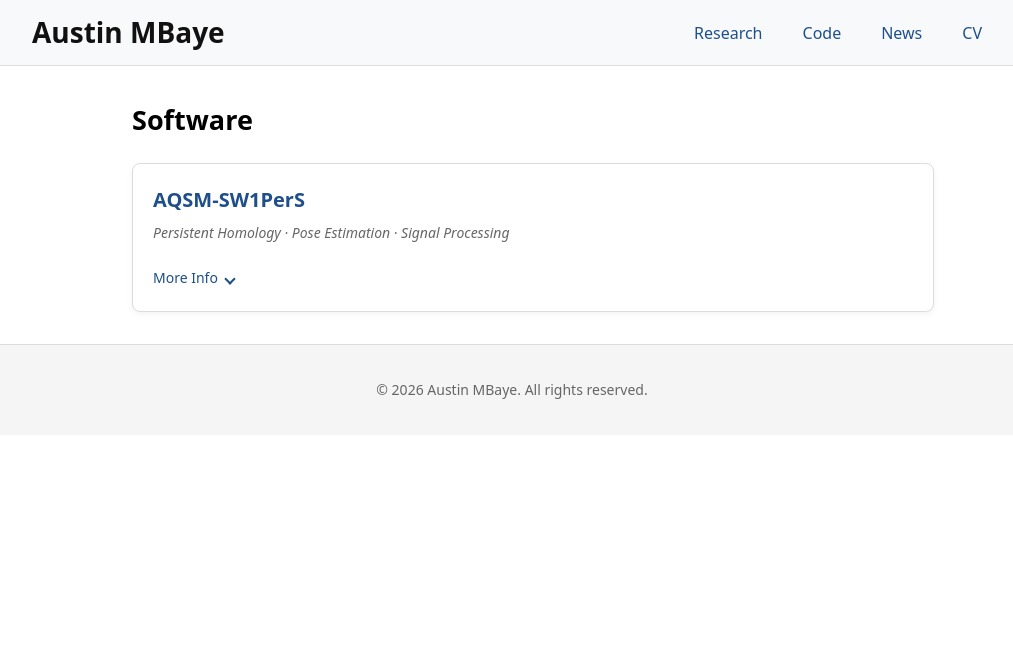
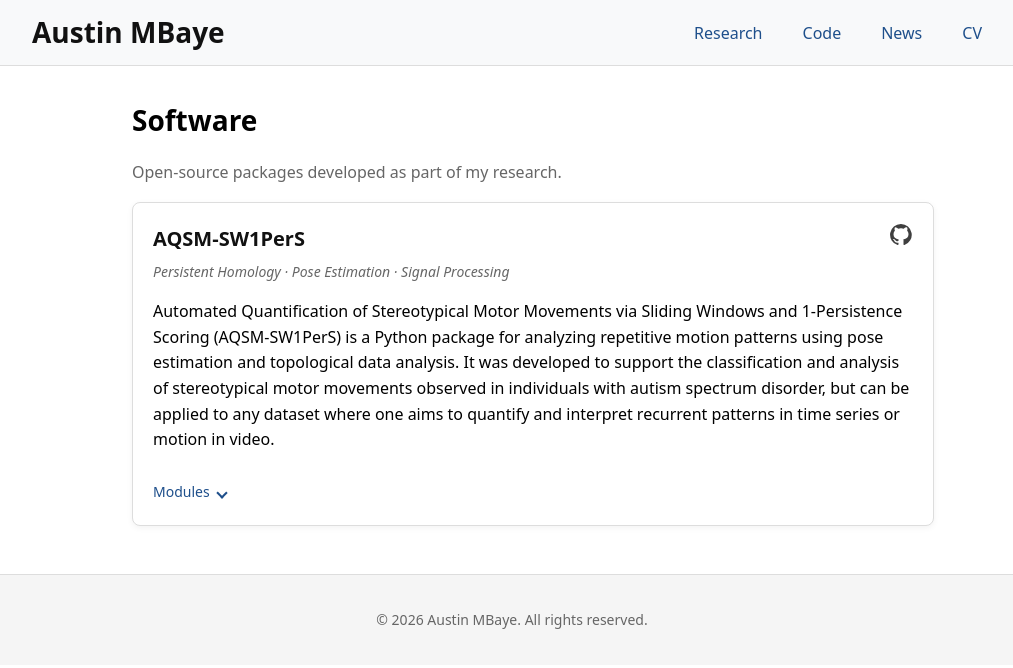
Before and after one commit to ambaye15/ambaye15.github.io, a Jekyll site: the page built from code.html, in a window 1280 px wide. Shown: the top 668 px of the page, without its empty margins (128-1141 px from the left). Built offline with Jekyll 4.4.1, drawn with Linux system fonts in a browser that asks for light colours.

Commit message:
Enhance code section with project details and layout
Updated the code section to include a detailed description of the AQSM-SW1PerS project and improved the layout for better readability.

```diff
--- a/code.html
+++ b/code.html
@@ -3,47 +3,44 @@ layout: default
 title: "Code"
 permalink: /code/
 ---
+<section class="code-section">
+  <h1 class="section-title">Software</h1>
 
-<section class="code-intro">
-  <div class="code-intro-container">
-    <h1>Software</h1>
+  <div class="section-blurb">
+    <p class="blurb-note">Open-source packages developed as part of my research.</p>
   </div>
-</section>
-<!-- Paste the code project here when ready -->
-  <section class="code-projects">
 
   <div class="code-entry">
     <div class="code-header">
-      <h2 class="code-title">
-        <a href="https://github.com/ambaye15/AQSM_SW1PerS" target="_blank">AQSM-SW1PerS</a>
-      </h2>
+      <h2 class="code-title">AQSM-SW1PerS</h2>
+      <a class="github-icon" href="https://github.com/ambaye15/AQSM_SW1PerS"
+         target="_blank" rel="noopener" aria-label="AQSM-SW1PerS on GitHub">
+        <img src="{{ '/assets/images/github.svg' | relative_url }}" alt="">
       </a>
     </div>
 
     <p class="code-tagline">Persistent Homology · Pose Estimation · Signal Processing</p>
 
+    <p class="code-description">
+      Automated Quantification of Stereotypical Motor Movements via Sliding Windows and
+      1-Persistence Scoring (AQSM-SW1PerS) is a Python package for analyzing repetitive motion
+      patterns using pose estimation and topological data analysis. It was developed to support the
+      classification and analysis of stereotypical motor movements observed in individuals with
+      autism spectrum disorder, but can be applied to any dataset where one aims to quantify and
+      interpret recurrent patterns in time series or motion in video.
+    </p>
+
     <details class="code-expand">
-      <summary>More Info</summary>
-
-      <p class="code-description">
-      Automated Quantification of Stereotypical Motor Movements via Sliding Windows and 1-Persistence Scoring (AQSM-SW1PerS) is a Python package for analyzing repetitive motion patterns using pose estimation and topological data analysis. It was developed to support the classification and analysis of Stereotypical Motor Movements observed in individuals with Autism Spectrum Disorder, but can be applied to any dataset where one aims to quantify and interpret reccurrent patterns in time series or motion in videos.</p>
-
+      <summary>Modules</summary>
       <div class="code-more">
-        <p><strong>Code:</strong></p>
-        <a href="https://github.com/ambaye15/AQSM_SW1PerS">https://github.com/ambaye15/AQSM_SW1PerS</a>
-
-        <p><strong>The package provides modules for:</strong></p>
         <ul>
           <li>Motion tracking via pose estimation with MediaPipe and YOLOv5</li>
-          <li> Period estimation of ≥ 1-variable time series</li>
-          <li>Sliding Windows Embeddings</li>
+          <li>Period estimation of ≥ 1-variable time series</li>
+          <li>Sliding window embeddings</li>
           <li>Persistence diagram computation</li>
           <li>Classification tasks and hyperparameter optimization</li>
         </ul>
       </div>
     </details>
   </div>
-  <!-- End of paste -->
-
-
 </section>
```
